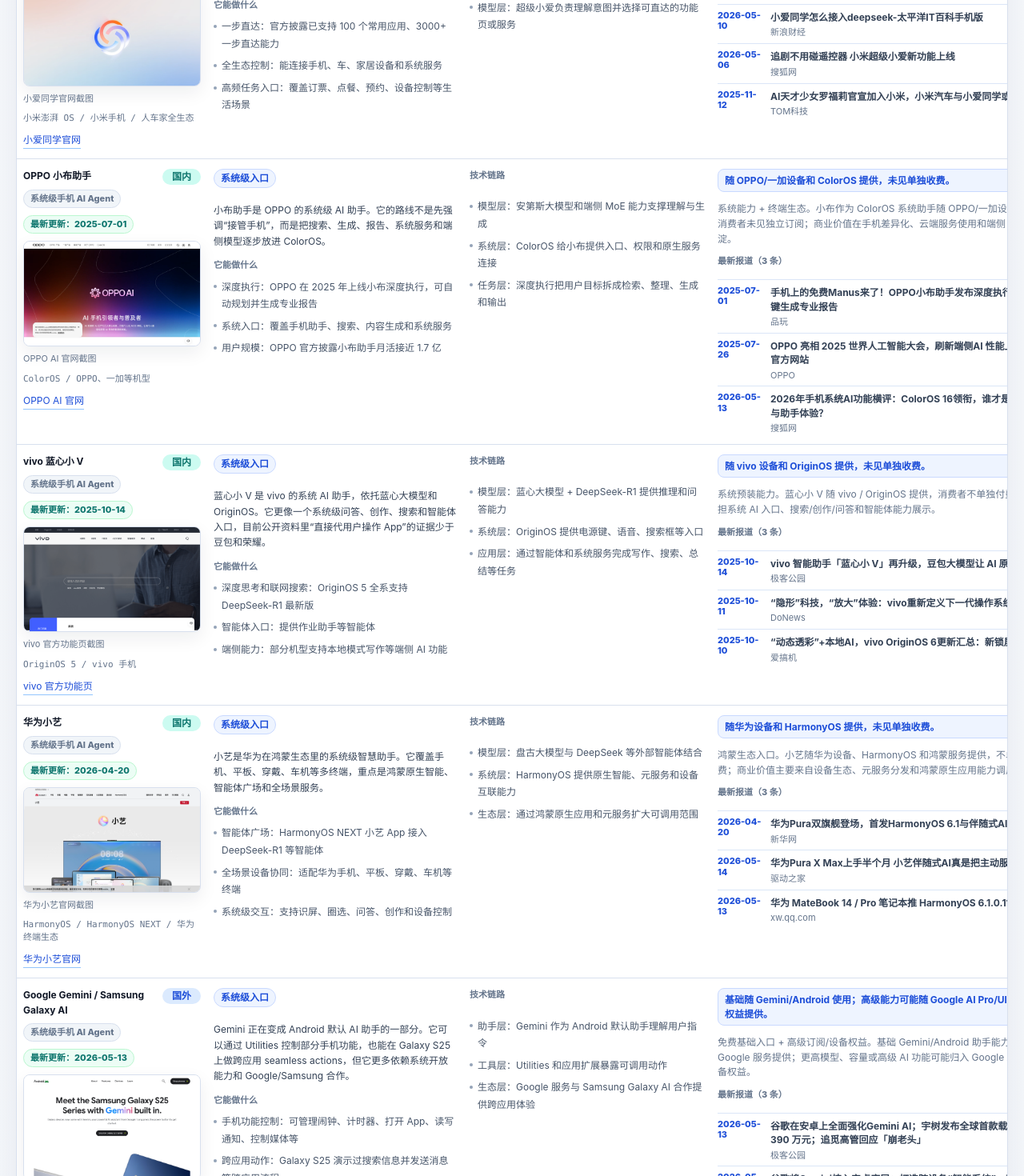
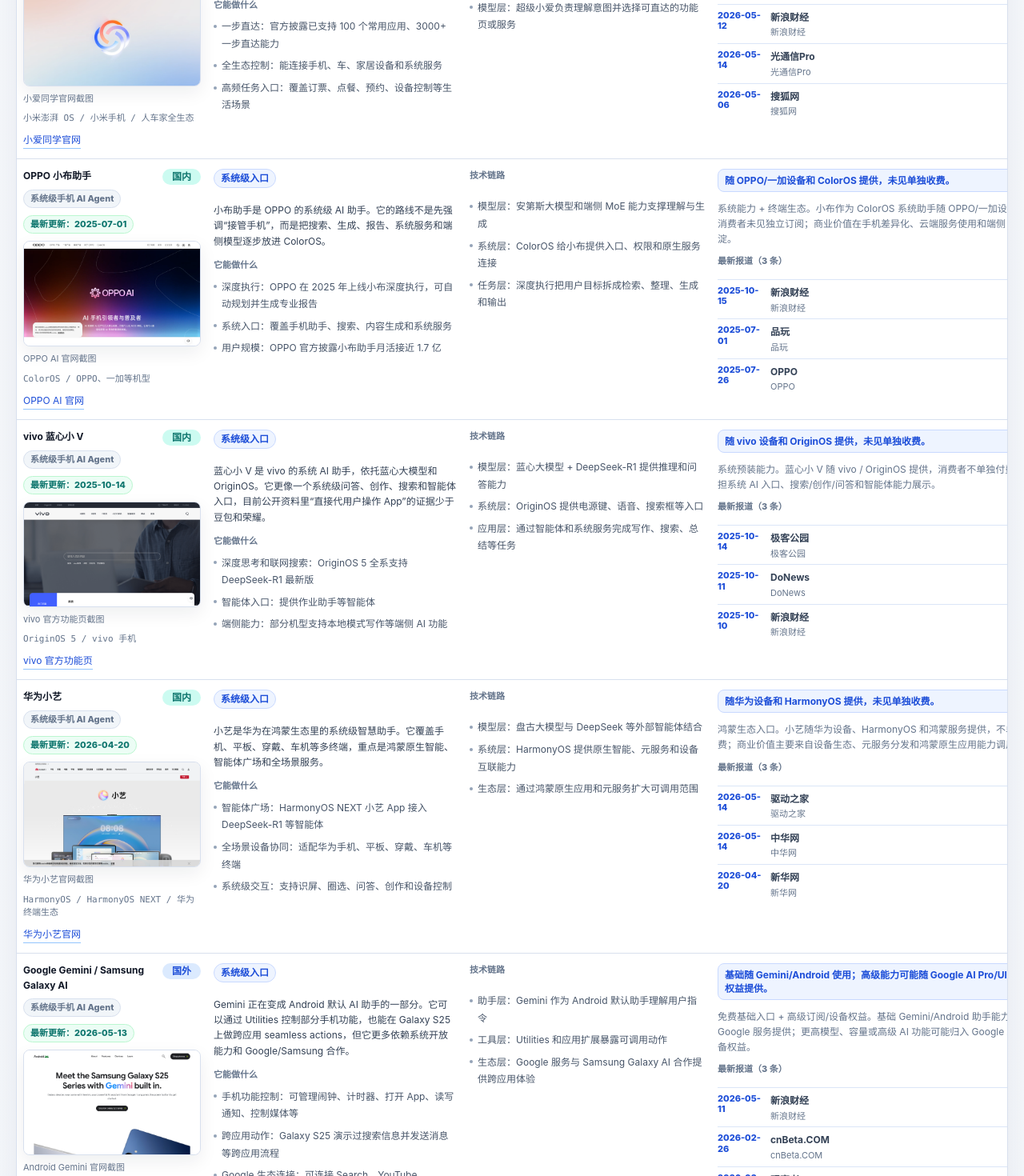
Before and after one commit to Channing3180/haomai-gui-agent-competitor-h5, a Next.js app: page / in a window 1280 px wide. Shown: the part 5560-7030 px from the top of the page at 80% size. Built offline with nearby package versions, Linux system fonts and the light colour scheme.

Commit message:
chore: weekly update 2026-05-21 — UI-TARS Desktop 有新的代码提交 (2026-05-18), UI-TARS 有新的代码提交 (2026-01-27), OpenCUA 有新的代码提交 (2026-02-04)

```diff
--- a/data/system-phone-agents.ts
+++ b/data/system-phone-agents.ts
@@ -34,9 +34,14 @@
     pricing: "工程样机 nubia M153 售价 3499 元；助手本身尚未公开独立收费。",
     commercialModel: "硬件试水 + 系统级能力合作。用户实际付费买的是 nubia M153 工程样机，豆包手机助手暂未作为独立 App 或 SaaS 单独收费；商业化关键在后续与手机厂商的系统级预装、硬件分成或生态合作。",
     activityEvidence: "2025-12 发布技术预览版，2026 年继续围绕 MWC 展示、首批售罄和正式版传闻发酵。",
-    latestSignals:[
-      { date: "2025-12-02", title: "首款豆包AI手机nubia M153售罄", source: "DoNews" },
-      { date: "2026-05-08", title: "接棒谷歌、叫板苹果，OpenAI的AI手机要来了！", source: "新浪财经" }
+    latestSignals: [
+      { date: "2026-05-11", title: "新浪财经", source: "新浪财经" },
+      { date: "2025-12-01", title: "品玩", source: "品玩" },
+      { date: "2025-12-03", title: "证券时报", source: "证券时报" },
+
+      { date: "2026-04", title: "首批 F 码/货源售罄，官方称后续销售进展会在社区或公众号同步。", source: "豆包手机官方声明转载 / TechWeb" },
+      { date: "2026-03", title: "nubia M153 搭载豆包手机助手在 MWC 2026 展示，被中兴包装为 AI-native phone。", source: "ZTE / PR Newswire" },
+      { date: "2026-01", title: "行业消息称正式版项目推进，仍可能与中兴合作，但时间和量产节奏未被官网确认。", source: "热点科技等媒体" }
     ]
   },
   {
@@ -53,11 +58,14 @@
     pricing: "随荣耀手机和 MagicOS 提供，未见单独收费。",
     commercialModel: "硬件/系统卖点。YOYO 是荣耀 MagicOS 和荣耀终端的系统能力，不单独向用户订阅收费；它更像提升手机、PC 等硬件竞争力和生态粘性的入口。",
     activityEvidence: "2026-04 荣耀 YOYO 接入 DeepSeek-V4，并扩展到 YOYO Claw 终端侧智能体叙事。",
-    latestSignals:[
-      { date: "2026-05-12", title: "手机AI要变天了！荣耀YOYO率先接入Deepseek V4", source: "热点科技" },
-      { date: "2026-04-30", title: "荣耀YOYO智能体携手蚂蚁阿福,健康服务一步直达", source: "新京报" },
-      { date: "2026-04-17", title: "独家专访荣耀AI专家李向东：端侧AI方向未收敛，AI手机为最佳载体", source: "eu.36kr.com" },
-      { date: "2025-10-16", title: "从工具到搭子：荣耀MagicOS 10+YOYO智能体定义自进化AI原生手机", source: "新浪财经客户端" }
+    latestSignals: [
+      { date: "2026-05-12", title: "热点科技", source: "热点科技" },
+      { date: "2026-04-30", title: "新京报", source: "新京报" },
+      { date: "2026-05-09", title: "新浪财经", source: "新浪财经" },
+
+      { date: "2026-04", title: "YOYO 接入 DeepSeek-V4，官方口径强调更强性能、更长上下文和更高推理效率。", source: "荣耀官方消息转载 / IT之家 / 快科技" },
+      { date: "2026-04", title: "荣耀发布 YOYO Claw 终端侧 AI 智能体技术，首发搭载 MagicBook 系列。", source: "荣耀技术沟通会转载 / 新浪科技" },
+      { date: "2025-10", title: "Magic8 系列强化 YOYO Agent 和 3000+ 场景自动执行叙事。", source: "荣耀发布会报道" }
     ]
   },
   {
@@ -74,10 +82,14 @@
     pricing: "随小米设备和系统提供，未见单独收费。",
     commercialModel: "生态硬件增值。超级小爱随小米澎湃 OS、小米手机和人车家设备提供，不是独立收费产品；价值主要体现在提升设备体验、IoT 控制频次和小米生态留存。",
     activityEvidence: "2025-12 小米在合作伙伴大会披露超级小爱“一步直达”支持 100 个常用应用、3000+ 能力。",
-    latestSignals:[
-      { date: "2026-05-10", title: "小爱同学怎么接入deepseek-太平洋IT百科手机版", source: "新浪财经" },
-      { date: "2026-05-06", title: "追剧不用碰遥控器 小米超级小爱新功能上线", source: "搜狐网" },
-      { date: "2025-11-12", title: "AI天才少女罗福莉官宣加入小米，小米汽车与小爱同学或有大升级", source: "TOM科技" }
+    latestSignals: [
+      { date: "2026-05-12", title: "新浪财经", source: "新浪财经" },
+      { date: "2026-05-14", title: "光通信Pro", source: "光通信Pro" },
+      { date: "2026-05-06", title: "搜狐网", source: "搜狐网" },
+
+      { date: "2025-12", title: "超级小爱“一步直达”支持 100 个常用应用和 3000+ 能力，可操控订票、点餐、预约等场景。", source: "小米合作伙伴大会报道 / IT之家" },
+      { date: "2025-12", title: "澎湃 OS 3 超级岛支持 60+ 应用、75+ 场景，和超级小爱共同服务人车家生态。", source: "小米合作伙伴大会报道" },
+      { date: "2025-08", title: "澎湃 OS 3 发布后，小米持续把系统入口、应用模板和多端展示作为 AI 助手落地方式。", source: "小米官方/媒体报道" }
     ]
   },
   {
@@ -94,11 +106,14 @@
     pricing: "随 OPPO/一加设备和 ColorOS 提供，未见单独收费。",
     commercialModel: "系统能力 + 终端生态。小布作为 ColorOS 系统助手随 OPPO/一加设备提供，面向消费者未见独立订阅；商业价值在手机差异化、云端服务使用和端侧 AI 能力沉淀。",
     activityEvidence: "OPPO 官方 AI 页面显示 2025.8 小布月活近 1.7 亿，2025 年持续升级 AI 战略。",
-    latestSignals:[
-      { date: "2025-07-01", title: "手机上的免费Manus来了！OPPO小布助手发布深度执行功能，可一键生成专业报告", source: "品玩" },
-      { date: "2025-07-26", title: "OPPO 亮相 2025 世界人工智能大会，刷新端侧AI 性能上限| OPPO 官方网站", source: "OPPO" },
-      { date: "2026-05-13", title: "2026年手机系统AI功能横评：ColorOS 16领衔，谁才是最强AI交互与助手体验？", source: "搜狐网" },
-      { date: "2026-05-13", title: "OPPO 新一代 ColorOS 16 正式版陆续开推，五月升级一览发布", source: "凤凰网科技" }
+    latestSignals: [
+      { date: "2025-10-15", title: "新浪财经", source: "新浪财经" },
+      { date: "2025-07-01", title: "品玩", source: "品玩" },
+      { date: "2025-07-26", title: "OPPO", source: "OPPO" },
+
+      { date: "2025-08", title: "OPPO 官方披露小布助手月活接近 1.7 亿，继续强化系统级 AI 助手入口。", source: "OPPO AI 官网" },
+      { date: "2025", title: "小布深度执行上线，重点放在自动规划、检索、整理和生成报告。", source: "OPPO AI 官网" },
+      { date: "2025", title: "OPPO 把安第斯大模型、端侧 MoE 和 ColorOS 系统服务作为小布 AI 的技术底座。", source: "OPPO 官方资料" }
     ]
   },
   {
@@ -115,10 +130,14 @@
     pricing: "随 vivo 设备和 OriginOS 提供，未见单独收费。",
     commercialModel: "系统预装能力。蓝心小 V 随 vivo / OriginOS 提供，消费者不单独付费；它更多承担系统 AI 入口、搜索/创作/问答和智能体能力展示。",
     activityEvidence: "2025-06 OriginOS 5 全系支持蓝心小 V 接入 DeepSeek-R1 最新版。",
-    latestSignals:[
-      { date: "2025-10-14", title: "vivo 智能助手「蓝心小 V」再升级，豆包大模型让 AI 原生体验拉满", source: "极客公园" },
-      { date: "2025-10-11", title: "“隐形”科技，“放大”体验：vivo重新定义下一代操作系统", source: "DoNews" },
-      { date: "2025-10-10", title: "“动态透彩”+本地AI，vivo OriginOS 6更新汇总：新锁屏、新动效", source: "爱搞机" }
+    latestSignals: [
+      { date: "2025-10-14", title: "极客公园", source: "极客公园" },
+      { date: "2025-10-11", title: "DoNews", source: "DoNews" },
+      { date: "2025-10-10", title: "新浪财经", source: "新浪财经" },
+
+      { date: "2025-06", title: "OriginOS 5 全系机型支持蓝心小 V 接入 DeepSeek-R1 最新版。", source: "OriginOS 官方微博转载 / IT之家 / DoNews" },
+      { date: "2025-02", title: "vivo 上线满血版 DeepSeek-R1，蓝心小 V 支持深度思考、联网搜索和作业助手。", source: "OriginOS 官方微博转载 / TOM 科技" },
+      { date: "2025", title: "公开信息仍以问答、写作、搜索和智能体入口为主，缺少跨 App 点击执行的强证据。", source: "vivo 官方支持页及媒体互证" }
     ]
   },
   {
@@ -135,10 +154,14 @@
     pricing: "随华为设备和 HarmonyOS 提供，未见单独收费。",
     commercialModel: "鸿蒙生态入口。小艺随华为设备、HarmonyOS 和鸿蒙服务提供，不单独按助手收费；商业价值主要来自设备生态、元服务分发和鸿蒙原生应用能力调用。",
     activityEvidence: "2024-10 HarmonyOS NEXT 发布，2025-02 小艺接入 DeepSeek-R1，2025-08 全新小艺众测升级。",
-    latestSignals:[
-      { date: "2026-04-20", title: "华为Pura双旗舰登场，首发HarmonyOS 6.1与伴随式AI", source: "新华网" },
-      { date: "2026-05-14", title: "华为Pura X Max上手半个月 小艺伴随式AI真是把主动服务玩明白了", source: "驱动之家" },
-      { date: "2026-05-13", title: "华为 MateBook 14 / Pro 笔记本推 HarmonyOS 6.1.0.117SP68 版本", source: "xw.qq.com" }
+    latestSignals: [
+      { date: "2026-05-14", title: "驱动之家", source: "驱动之家" },
+      { date: "2026-05-14", title: "中华网", source: "中华网" },
+      { date: "2026-04-20", title: "新华网", source: "新华网" },
+
+      { date: "2025-08", title: "全新小艺众测升级，继续强化识屏、问答、创作和系统服务。", source: "华为消费者业务/媒体报道" },
+      { date: "2025-02", title: "小艺 App 接入 DeepSeek-R1，强化智能体广场和复杂问答能力。", source: "华为/媒体报道" },
+      { date: "2024-10", title: "HarmonyOS NEXT 发布，华为把原生智能、元服务和设备互联作为小艺系统能力底座。", source: "华为官方新闻" }
     ]
   },
   {
@@ -155,11 +178,14 @@
     pricing: "基础随 Gemini/Android 使用；高级能力可能随 Google AI Pro/Ultra 或设备权益提供。",
     commercialModel: "免费基础入口 + 高级订阅/设备权益。基础 Gemini/Android 助手能力随系统和 Google 服务提供；更高模型、容量或高级 AI 功能可能归入 Google AI 订阅或设备权益。",
     activityEvidence: "Google 官方 Gemini Utilities 文档仍在维护，Samsung Galaxy AI 继续把 Gemini 作为跨应用动作入口。",
-    latestSignals:[
-      { date: "2026-05-13", title: "谷歌在安卓上全面强化Gemini AI；宇树发布全球首款载人机甲，售价390 万元；追觅高管回应「崩老头」", source: "极客公园" },
-      { date: "2026-05-12", title: "谷歌将Gemini植入安卓底层：打造跨设备“智能系统”，苹果WWDC面临压力", source: "新浪财经客户端" },
-      { date: "2026-05-15", title: "约 3.6GB：三星已向 Galaxy S26 系列手机推送首个 One UI 9 固件", source: "新浪财经" },
-      { date: "2026-05-14", title: "焕新界面 AI升级 三星向更多Galaxy设备推送Samsung One UI 8.5更新", source: "中华网" }
+    latestSignals: [
+      { date: "2026-05-11", title: "新浪财经", source: "新浪财经" },
+      { date: "2026-02-26", title: "cnBeta.COM", source: "cnBeta.COM" },
+      { date: "2026-02-27", title: "观察者", source: "观察者" },
+
+      { date: "2026", title: "Android Galaxy Gemini 官网继续主推 Gemini 与 Galaxy 手机的跨应用体验。", source: "Android 官方页面" },
+      { date: "2025", title: "Gemini Utilities 支持打开 App、控制闹钟/计时器、媒体和通知等系统动作。", source: "Google 官方帮助" },
+      { date: "2025", title: "Galaxy S25 公开演示 seamless actions，强调搜索信息并发送消息等跨应用链路。", source: "Samsung / Google 官方资料" }
     ]
   },
   {
@@ -176,9 +202,14 @@
     pricing: "随 Apple 设备和系统提供，未见单独收费。",
     commercialModel: "硬件/系统能力。Apple Intelligence 和 Siri 随兼容设备与系统提供，不单独按助手收费；App Intents 是开发者接入系统入口的技术框架，商业价值回到 iPhone/Mac 设备生态。",
     activityEvidence: "Apple Developer 文档仍标注个人上下文、屏幕感知和 in-app actions 为未来软件更新；2026 年仍面临 Siri 延期和诉讼压力。",
-    latestSignals:[
-      { date: "2025-08-12", title: "「有嘴就行！」明年的新 Siri 可以让你真正解放双手的使用 iPhone", source: "爱范儿" },
-      { date: "2026-05-03", title: "继“液态玻璃”之后：苹果 iOS 27 将重心转向 AI，Siri 迎来独立 App 并将深度整合到相机应用中", source: "17173" }
+    latestSignals: [
+      { date: "2026-05-03", title: "17173", source: "17173" },
+      { date: "2025-08-12", title: "爱范儿", source: "爱范儿" },
+      { date: "2025-08-13", title: "极客公园", source: "极客公园" },
+
+      { date: "2026-05", title: "Apple 因 Siri / Apple Intelligence 延迟相关诉讼达成 2.5 亿美元和解，暴露承诺与落地节奏风险。", source: "The Verge / TechRadar / Tom's Guide" },
+      { date: "2026", title: "Apple Developer 文档仍写明 Siri 的个人上下文、屏幕感知和 App 内动作处于开发中。", source: "Apple Developer Documentation" },
+      { date: "2025-2026", title: "App Intents 继续作为 Apple Intelligence 调用第三方 App 动作的核心接口，而非通用屏幕点击方案。", source: "Apple Developer Documentation" }
     ]
   }
 ];
```
